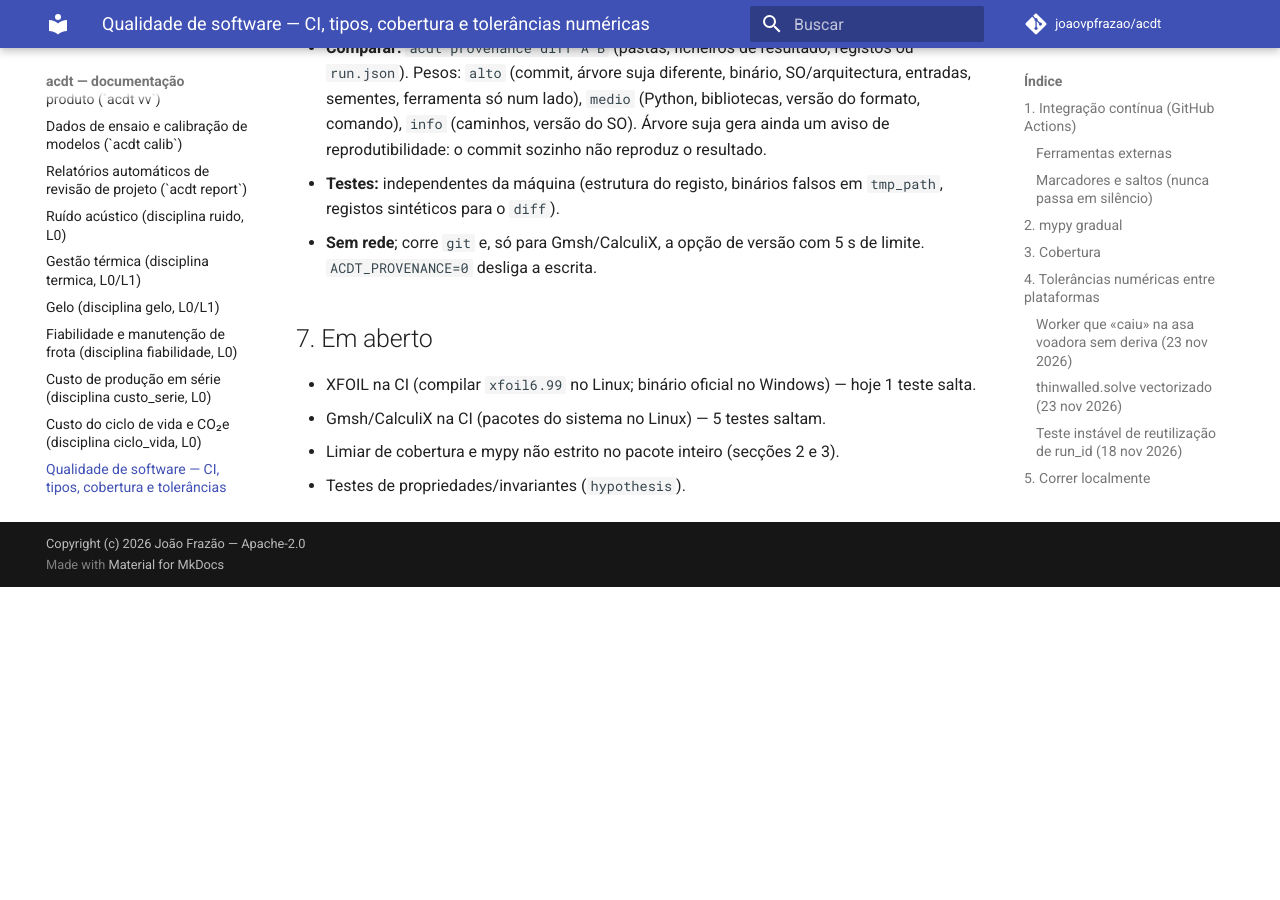
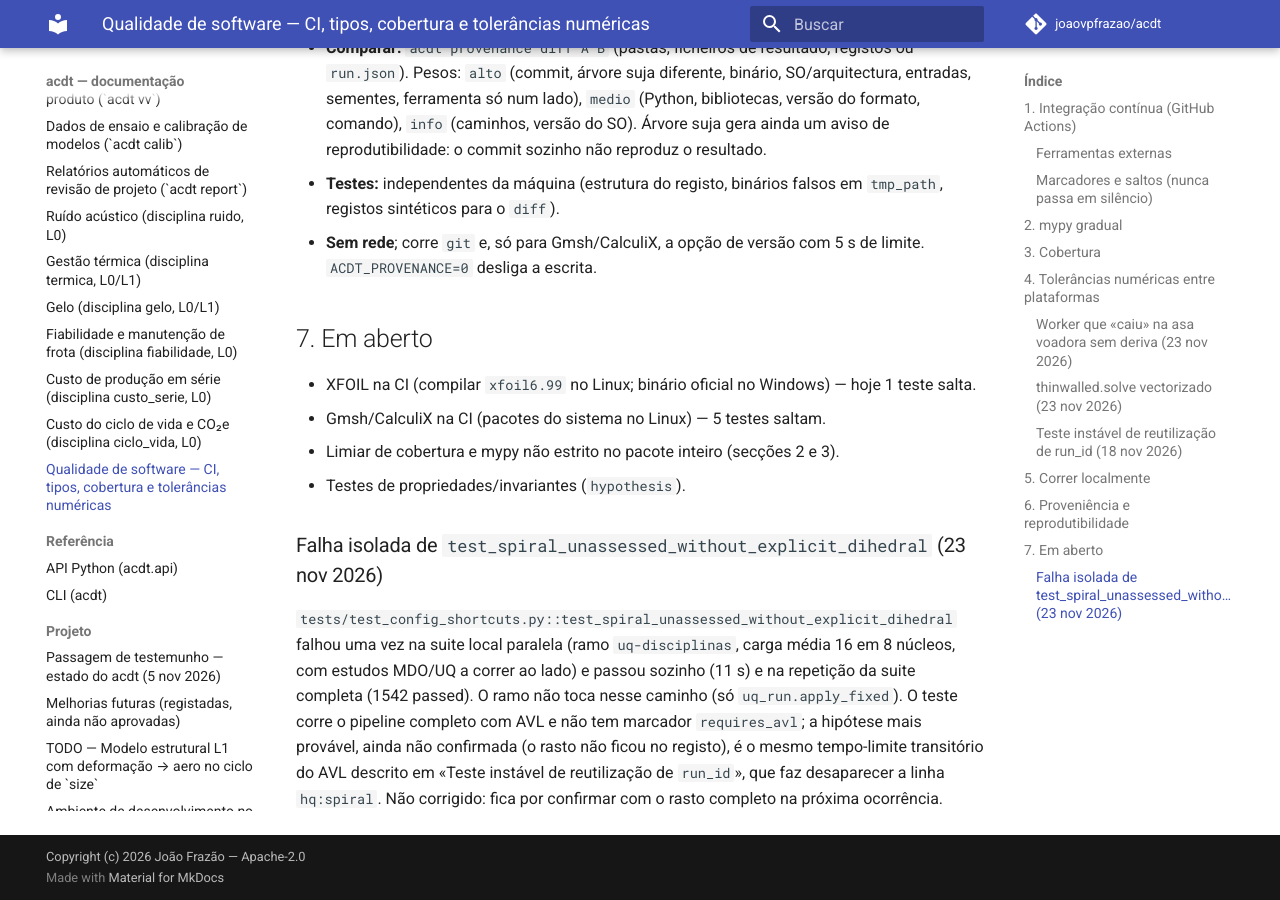
Before and after one commit to joaovpfrazao/acdt, an MkDocs documentation site: the page built from docs/QUALIDADE.md, in a window 1280 px wide and 900 px high, scrolled down 6166 px. Built offline with MkDocs 1.6.1 and Material for MkDocs 9.7.7, drawn with Linux system fonts in a browser that asks for light colours; comment, search, counter and statistics services are not loaded; before the commit the page ends 6753 px from its top, so only the background shows below that.

Commit message:
QUALIDADE: falha isolada do teste da espiral sob carga (por confirmar)

```diff
--- a/docs/QUALIDADE.md
+++ b/docs/QUALIDADE.md
@@ -210,3 +210,13 @@ cada executável usado, o SO e o commit.
 * Gmsh/CalculiX na CI (pacotes do sistema no Linux) — 5 testes saltam.
 * Limiar de cobertura e mypy não estrito no pacote inteiro (secções 2 e 3).
 * Testes de propriedades/invariantes (`hypothesis`).
+
+### Falha isolada de `test_spiral_unassessed_without_explicit_dihedral` (23 nov 2026)
+
+`tests/test_config_shortcuts.py::test_spiral_unassessed_without_explicit_dihedral` falhou uma vez na suite local
+paralela (ramo `uq-disciplinas`, carga média 16 em 8 núcleos, com estudos MDO/UQ a correr ao lado) e passou sozinho
+(11 s) e na repetição da suite completa (1542 passed). O ramo não toca nesse caminho (só `uq_run.apply_fixed`).
+O teste corre o pipeline completo com AVL e não tem marcador `requires_avl`; a hipótese mais provável, ainda não
+confirmada (o rasto não ficou no registo), é o mesmo tempo-limite transitório do AVL descrito em «Teste instável de
+reutilização de `run_id`», que faz desaparecer a linha `hq:spiral`. Não corrigido: fica por confirmar com o rasto
+completo na próxima ocorrência.
```
